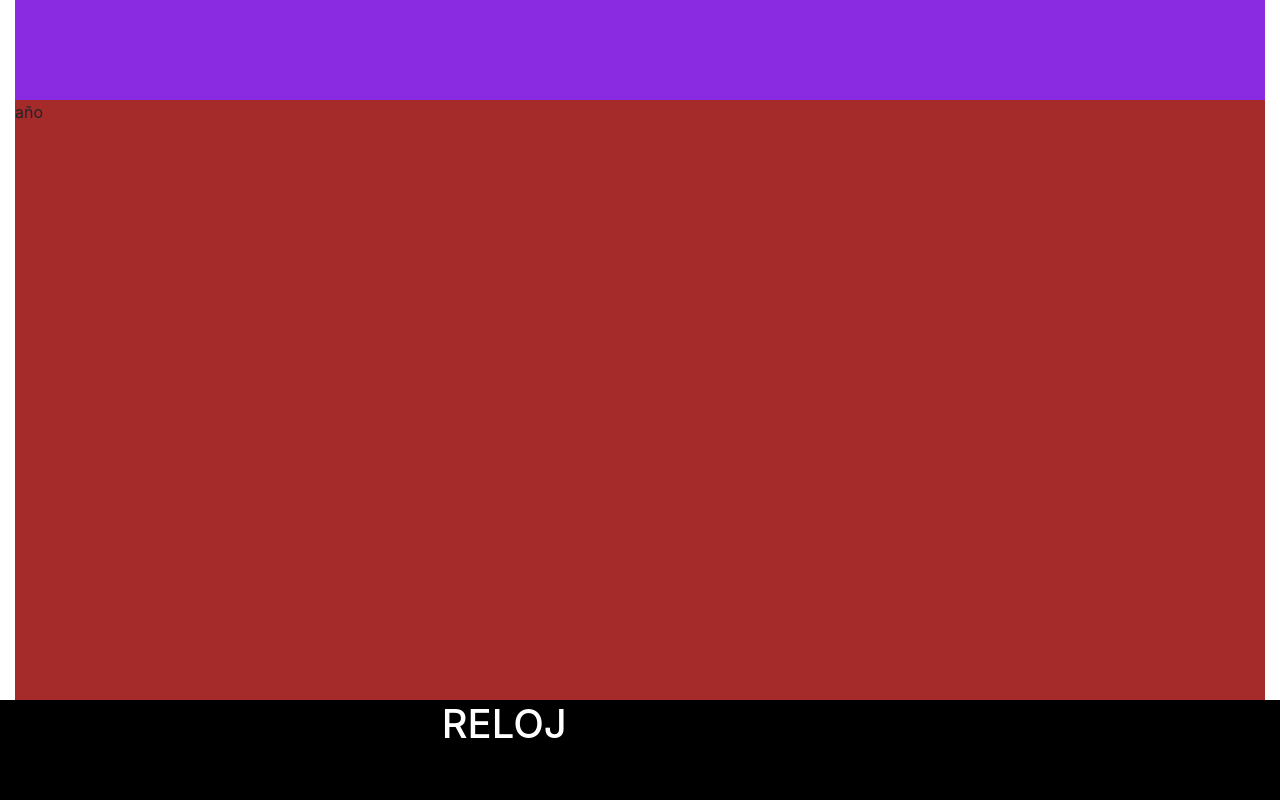
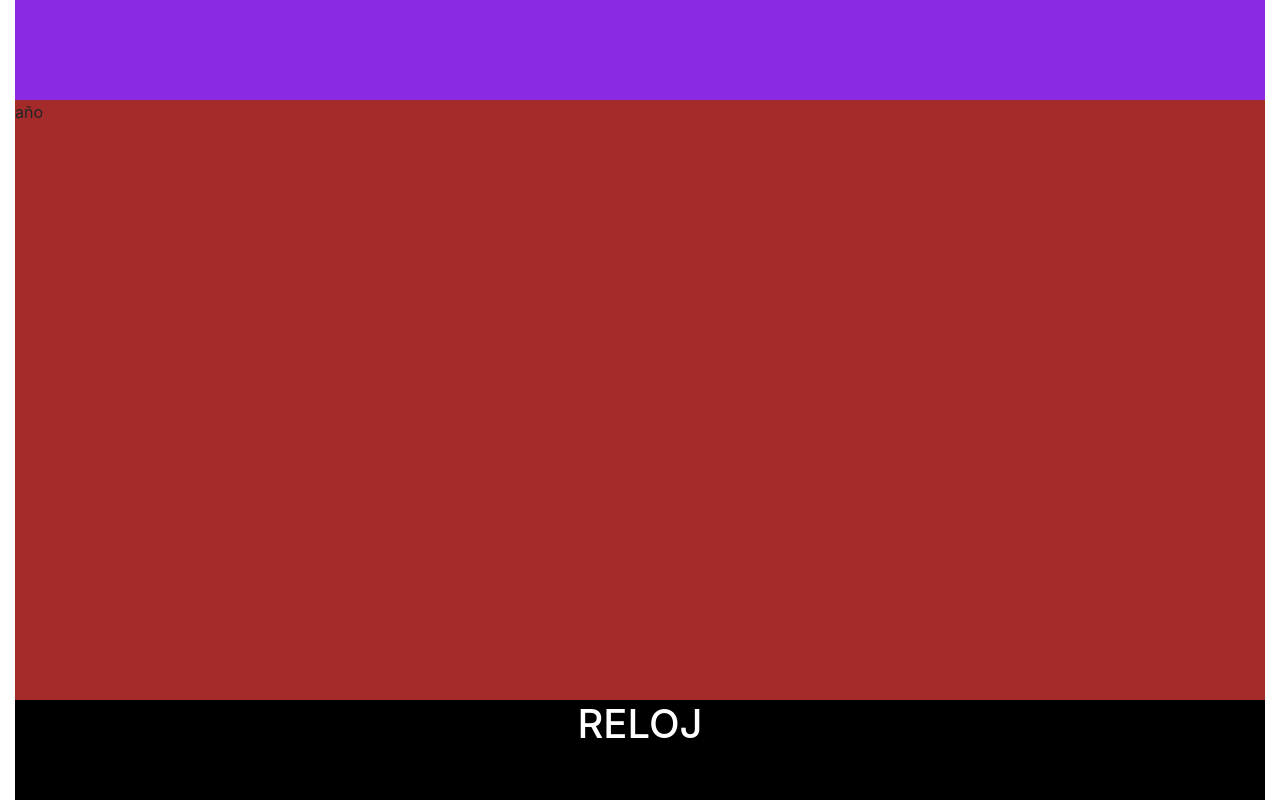
Before and after one commit to dcr9110/calendario, an Angular app: page / in a window 1280 px wide. Shown: the part 1317-2117 px from the top of the page. Built offline with nearby package versions, Linux system fonts and the light colour scheme.

Commit message:
acomodar vista de reloj

```diff
--- a/src/app/footer/footer.component.css
+++ b/src/app/footer/footer.component.css
@@ -5,4 +5,5 @@
 
 h1{
     color: white;
+    text-align: center;
 }
--- a/src/app/footer/footer.component.html
+++ b/src/app/footer/footer.component.html
@@ -1,7 +1,3 @@
-<div class="row" id="reloj">
-    <div class="col-sm"></div>
-    <div class="col-sm">
+<div id="reloj">
         <h1>RELOJ</h1>
-    </div>
-    <div class="col-sm"></div>
 </div>
```
